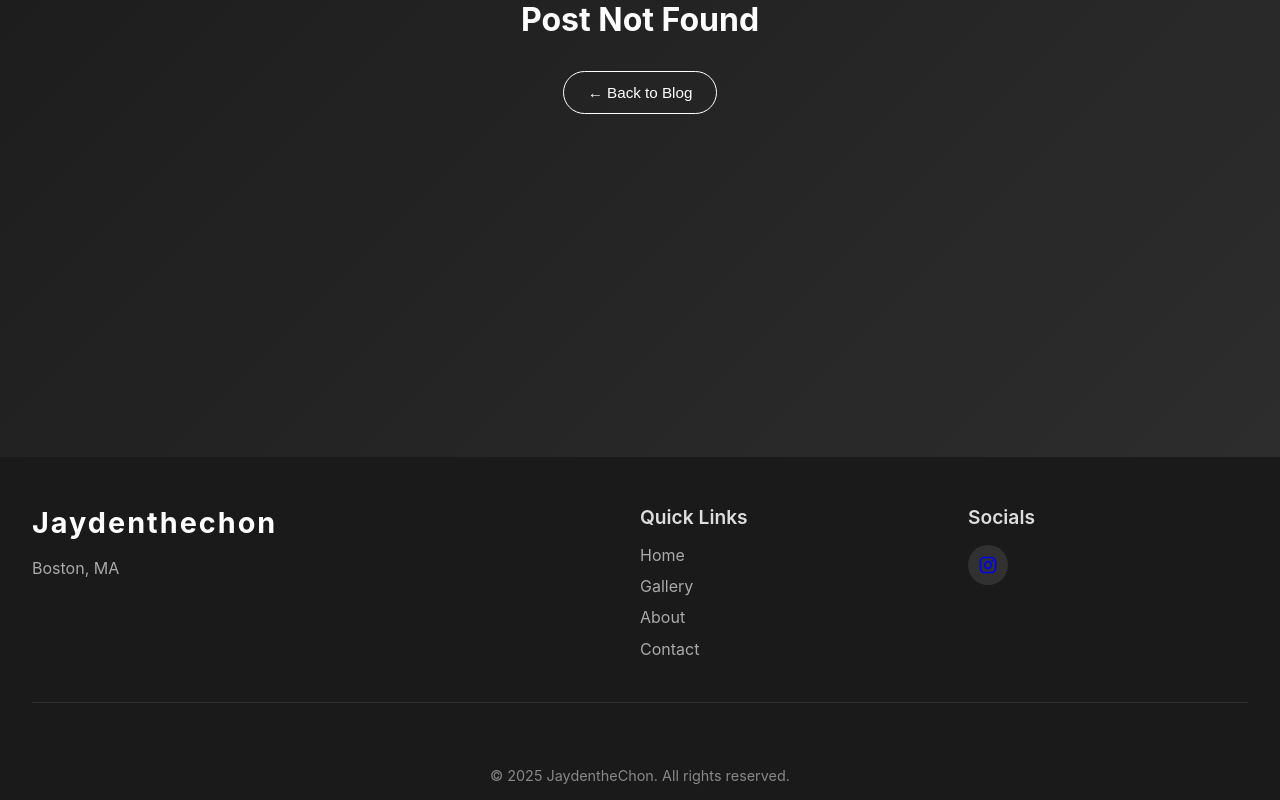
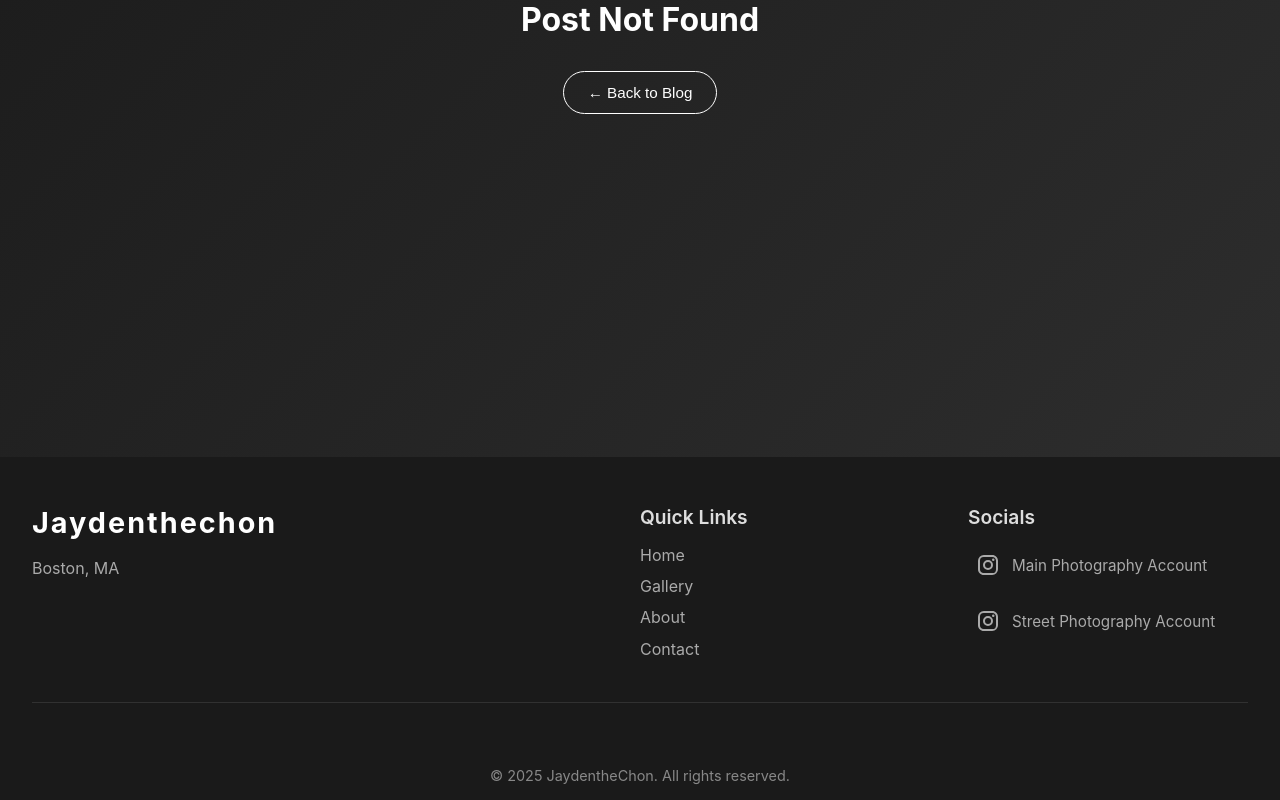
Before and after one commit to jaydenthechon/Photography-Portfolio, a React (Create React App) app: page /Photography-Portfolio/blog/1 in a window 1280 px wide. Before the commit this address had no page. Shown: the part 343-1143 px from the top of the page. Built offline with nearby package versions, Linux system fonts and the light colour scheme.

Commit message:
footer update

```diff
--- a/src/components/Footer.css
+++ b/src/components/Footer.css
@@ -68,28 +68,34 @@
 
 .social-links {
   display: flex;
+  flex-direction: column;
   gap: 1rem;
 }
 
 .social-links a {
-  width: 40px;
-  height: 40px;
-  background: rgba(255, 255, 255, 0.1);
-  border-radius: 50%;
   display: flex;
   align-items: center;
-  justify-content: center;
+  gap: 0.75rem;
+  color: #aaa;
+  text-decoration: none;
+  padding: 0.5rem;
+  border-radius: 8px;
   transition: all 0.3s ease;
 }
 
 .social-links a:hover {
-  background: #fafafa;
-  transform: translateY(-3px);
+  background: rgba(255, 255, 255, 0.1);
+  color: #fff;
 }
 
 .social-links svg {
-  width: 20px;
-  height: 20px;
+  width: 24px;
+  height: 24px;
+  flex-shrink: 0;
+}
+
+.social-links span {
+  font-size: 0.95rem;
 }
 
 .footer-bottom {
--- a/src/components/Footer.js
+++ b/src/components/Footer.js
@@ -40,10 +40,17 @@ const Footer = () => {
           <div className="footer-section">
             <h4>Socials</h4>
             <div className="social-links">
-              <a href="https://www.instagram.com/jaydenthechon/?hl=en" target="_blank" rel="noopener noreferrer" aria-label="Instagram">
+              <a href="https://www.instagram.com/jaydenthechon/?hl=en" target="_blank" rel="noopener noreferrer" aria-label="General Photography Page">
                 <svg viewBox="0 0 24 24" fill="currentColor">
                   <path d="M7.8 2h8.4C19.4 2 22 4.6 22 7.8v8.4a5.8 5.8 0 0 1-5.8 5.8H7.8C4.6 22 2 19.4 2 16.2V7.8A5.8 5.8 0 0 1 7.8 2m-.2 2A3.6 3.6 0 0 0 4 7.6v8.8C4 18.39 5.61 20 7.6 20h8.8a3.6 3.6 0 0 0 3.6-3.6V7.6C20 5.61 18.39 4 16.4 4H7.6m9.65 1.5a1.25 1.25 0 0 1 1.25 1.25A1.25 1.25 0 0 1 17.25 8 1.25 1.25 0 0 1 16 6.75a1.25 1.25 0 0 1 1.25-1.25M12 7a5 5 0 0 1 5 5 5 5 0 0 1-5 5 5 5 0 0 1-5-5 5 5 0 0 1 5-5m0 2a3 3 0 0 0-3 3 3 3 0 0 0 3 3 3 3 0 0 0 3-3 3 3 0 0 0-3-3z"/>
                 </svg>
+                <span>Main Photography Account</span>
+              </a>
+              <a href="https://www.instagram.com/chon.on.street/?hl=en" target="_blank" rel="noopener noreferrer" aria-label="Street Photography Account">
+                <svg viewBox="0 0 24 24" fill="currentColor">
+                  <path d="M7.8 2h8.4C19.4 2 22 4.6 22 7.8v8.4a5.8 5.8 0 0 1-5.8 5.8H7.8C4.6 22 2 19.4 2 16.2V7.8A5.8 5.8 0 0 1 7.8 2m-.2 2A3.6 3.6 0 0 0 4 7.6v8.8C4 18.39 5.61 20 7.6 20h8.8a3.6 3.6 0 0 0 3.6-3.6V7.6C20 5.61 18.39 4 16.4 4H7.6m9.65 1.5a1.25 1.25 0 0 1 1.25 1.25A1.25 1.25 0 0 1 17.25 8 1.25 1.25 0 0 1 16 6.75a1.25 1.25 0 0 1 1.25-1.25M12 7a5 5 0 0 1 5 5 5 5 0 0 1-5 5 5 5 0 0 1-5-5 5 5 0 0 1 5-5m0 2a3 3 0 0 0-3 3 3 3 0 0 0 3 3 3 3 0 0 0 3-3 3 3 0 0 0-3-3z"/>
+                </svg>
+                <span>Street Photography Account</span>
               </a>
             </div>
           </div>
```
